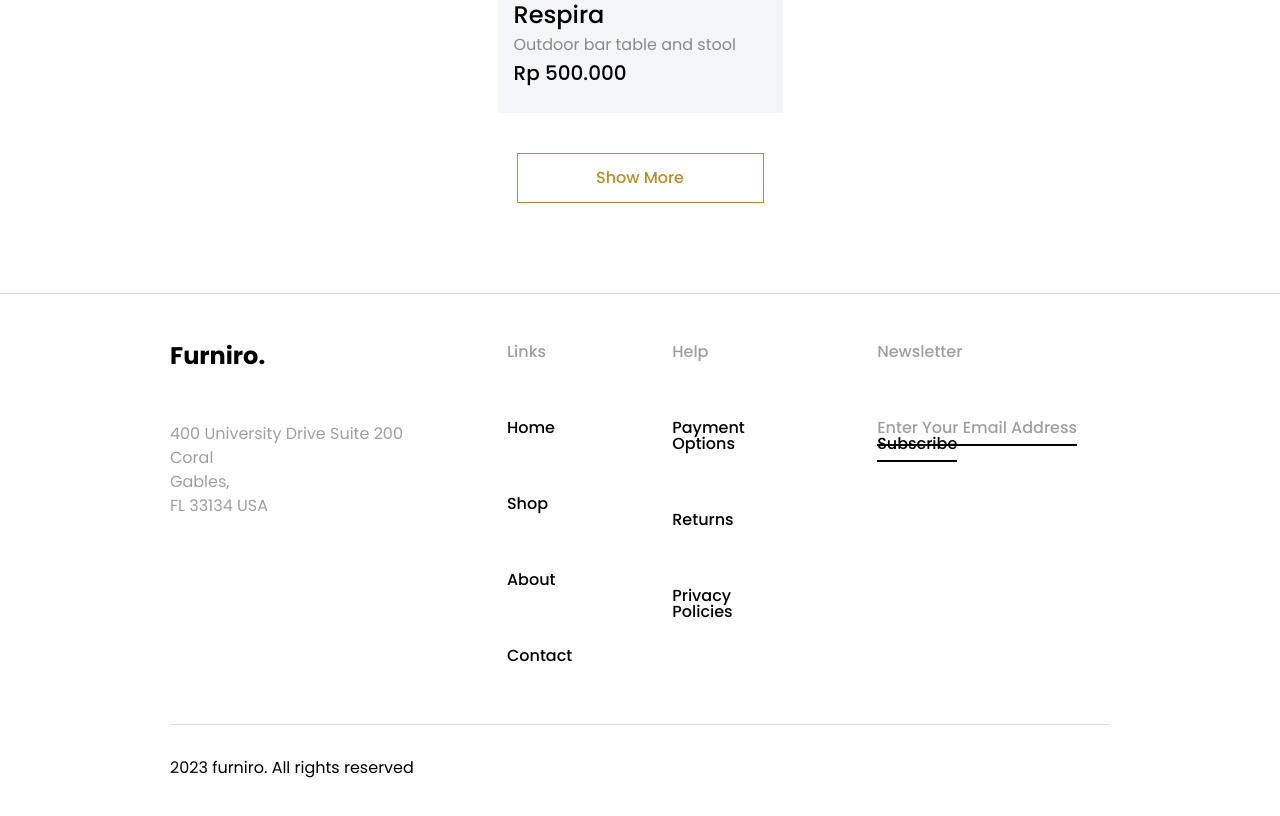
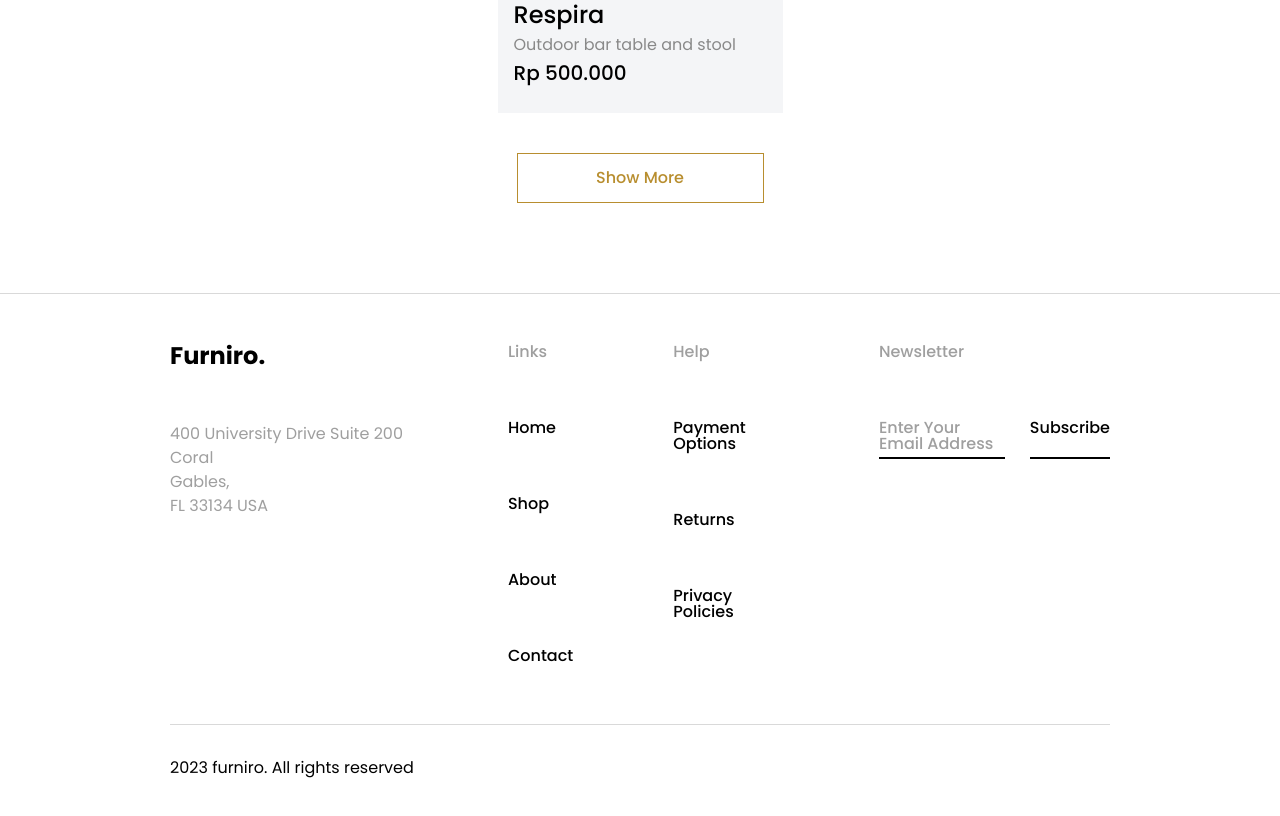
Before and after one commit to VictoriaBabchenko1/Furniro-Furniture-eCommerce-Website-UI, a plain HTML site: page index.html in a window 1280 px wide. Shown: the part 2685-3501 px from the top of the page. Drawn offline with Linux system fonts and the light colour scheme.

Commit message:
implemented layout

```diff
--- a/index.html
+++ b/index.html
@@ -204,8 +204,10 @@
                 </div>
                 <div class="footer__column">
                     <h3 class="footer__title">Newsletter</h3>
-                    <a href="#" class="footer__item footer__link footer__link-email">Enter Your Email Address</a>
-                    <a href="#" class="footer__item footer__link footer__link-subscribe">Subscribe</a>
+                    <div class="footer__row-items">
+                        <a href="#" class="footer__item footer__link footer__link-email">Enter Your Email Address</a>
+                        <a href="#" class="footer__item footer__link footer__link-subscribe">Subscribe</a>
+                    </div>
                 </div>
             </div>
         </div>
--- a/style.css
+++ b/style.css
@@ -375,9 +375,13 @@ body {
     font-weight: 500;
 }
 
+.footer__row-items {
+    display: flex;
+    gap: 25px;
+}
+
 .footer__link-email {
     color: var(--light-slate-gray);
-    margin-right: 25px;
     padding-bottom: 5px;
     border-bottom: 2px solid var(--black);
 }
```
